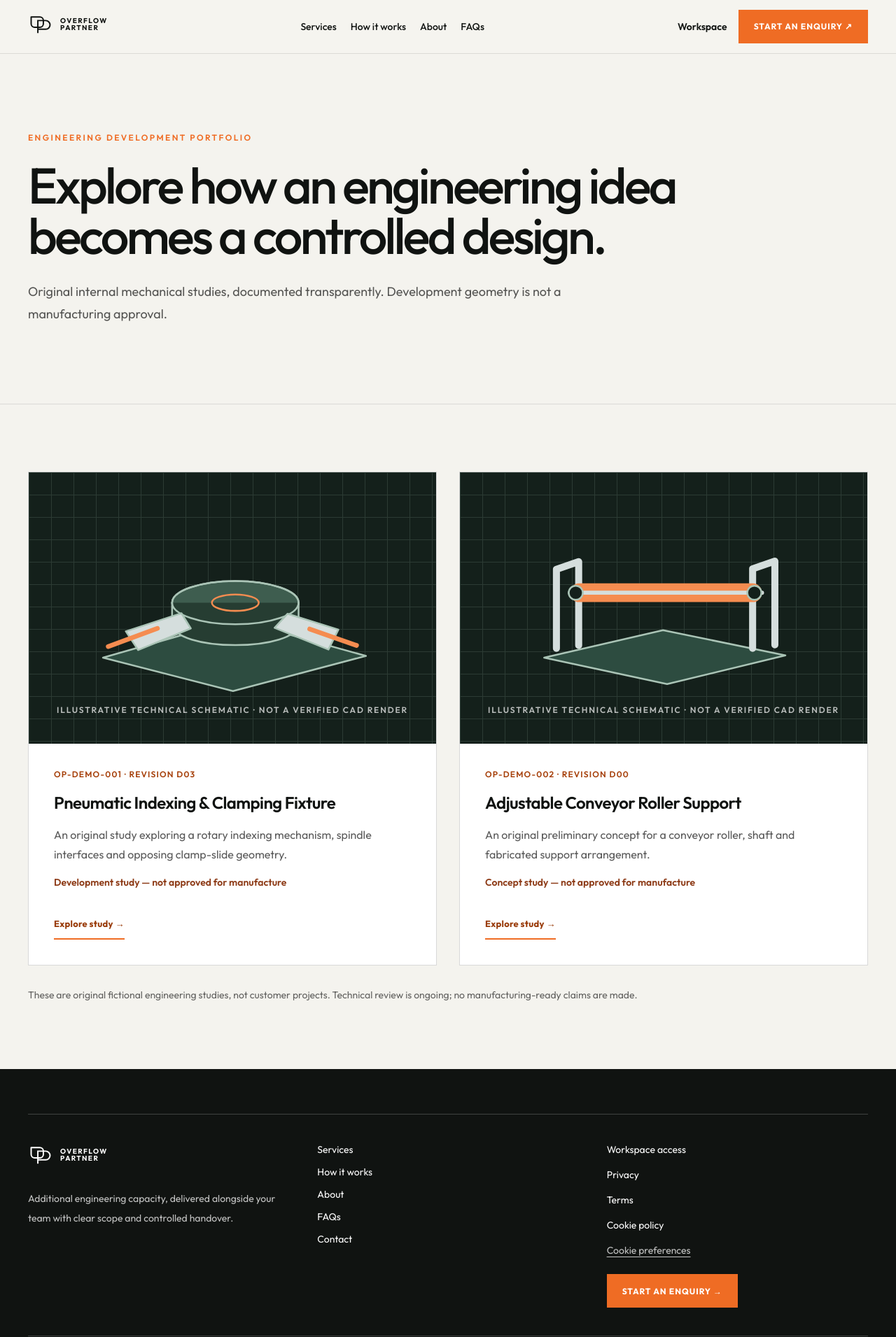
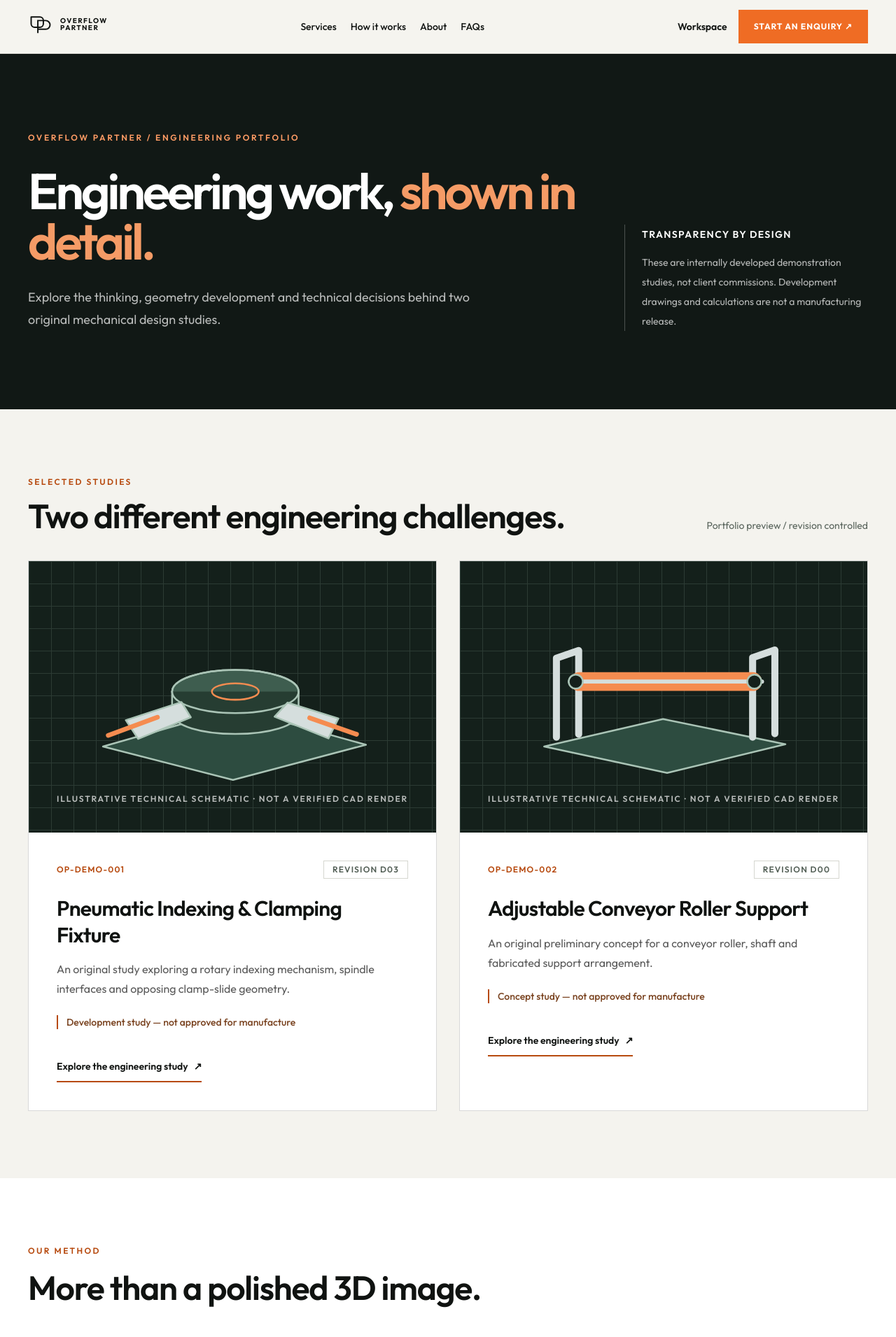
Before and after one commit to zeeshankhanminhas/Overflow-Partner, a Next.js app: page /demonstrations in a window 1280 px wide. Shown: the top 1911 px of the page at 70% size. Built offline with nearby package versions, Linux system fonts and the light colour scheme; no server answers.

Commit message:
portfolio: redesign demo index with editorial engineering storytelling

```diff
--- a/app/demonstrations/page.tsx
+++ b/app/demonstrations/page.tsx
@@ -1,7 +1,35 @@
 import type {Metadata} from 'next';
 import Link from 'next/link';
-import PageShell,{PageIntro} from '@/components/marketing/PageShell';
+import PageShell from '@/components/marketing/PageShell';
 import StudySketch from '@/components/demonstrations/StudySketch';
 import {studies} from '@/lib/engineeringStudies';
-export const metadata:Metadata={title:'Engineering Development Studies | Overflow Partner',description:'Original mechanical development studies and their technical review status.',robots:{index:false,follow:false}};
-export default function DemonstrationsPage(){return <PageShell><PageIntro eyebrow="Engineering development portfolio" title="Explore how an engineering idea becomes a controlled design." description="Original internal mechanical studies, documented transparently. Development geometry is not a manufacturing approval."/><section className="container_large padding_global py-16 md:py-24"><div className="grid gap-8 lg:grid-cols-2">{studies.map((s,i)=><article key={s.id} className="overflow-hidden border border-black/15 bg-white"><StudySketch roller={i===1}/><div className="p-7 md:p-9"><p className="text-xs font-semibold uppercase tracking-widest text-[#a7420d]">{s.id} · Revision {s.revision}</p><h2 className="mt-4 text-2xl font-semibold tracking-tight">{s.title}</h2><p className="mt-4 leading-7 text-black/65">{s.description}</p><p className="mt-4 text-sm font-semibold text-[#8d3b17]">{s.status}</p><Link href={`/demonstrations/${s.slug}`} className="op-link mt-7">Explore study →</Link></div></article>)}</div><p className="mt-8 text-sm text-black/60">These are original fictional engineering studies, not customer projects. Technical review is ongoing; no manufacturing-ready claims are made.</p></section></PageShell>}
+
+export const metadata:Metadata={title:'Engineering Development Portfolio | Overflow Partner',description:'Explore original mechanical engineering development studies, their scope and documented technical review status.',robots:{index:false,follow:false}};
+
+const capabilities=[
+  {number:'01',title:'Mechanical architecture',description:'Original concepts developed around the intended operating function, mechanical interfaces and assembly requirements.'},
+  {number:'02',title:'Parametric CAD development',description:'Structured geometry and revision stages to help test layouts and refine component interfaces.'},
+  {number:'03',title:'Documented engineering judgement',description:'Visible assumptions, preliminary calculations, geometrical checks and outstanding validation requirements.'},
+];
+export default function DemonstrationsPage(){return <PageShell>
+ <section className="bg-[#111815] py-20 text-white md:py-28"><div className="container_large padding_global">
+   <p className="text-xs font-semibold uppercase tracking-[.22em] text-[#ff9c65]">Overflow Partner / Engineering portfolio</p>
+   <div className="mt-8 grid gap-10 lg:grid-cols-[1.4fr_.6fr] lg:items-end">
+     <div><h1 className="max-w-5xl text-5xl font-semibold leading-[1.02] tracking-[-.055em] md:text-7xl">Engineering work, <span className="text-[#f59b66]">shown in detail.</span></h1><p className="mt-7 max-w-2xl text-lg leading-8 text-white/70">Explore the thinking, geometry development and technical decisions behind two original mechanical design studies.</p></div>
+     <div className="border-l border-white/25 pl-6 text-sm leading-7 text-white/70"><p className="font-semibold uppercase tracking-widest text-white">Transparency by design</p><p className="mt-3">These are internally developed demonstration studies, not client commissions. Development drawings and calculations are not a manufacturing release.</p></div>
+   </div>
+ </div></section>
+ <section className="bg-[#f4f3ee] py-20 md:py-24"><div className="container_large padding_global">
+   <div className="mb-10 flex flex-wrap items-end justify-between gap-4"><div><p className="text-xs font-semibold uppercase tracking-[.2em] text-[#b74a0f]">Selected studies</p><h2 className="mt-4 text-4xl font-semibold tracking-tight md:text-5xl">Two different engineering challenges.</h2></div><span className="text-sm text-[#59645c]">Portfolio preview / revision controlled</span></div>
+   <div className="grid gap-8 lg:grid-cols-2">{studies.map((s,i)=><article key={s.id} className="group overflow-hidden border border-black/15 bg-white">
+     <Link href={`/demonstrations/${s.slug}`} className="block focus-visible:outline-offset-[-5px]" aria-label={`View ${s.title} engineering study`}><StudySketch roller={i===1}/></Link>
+     <div className="p-7 md:p-10"><div className="flex flex-wrap items-center justify-between gap-3 text-xs font-semibold uppercase tracking-widest"><span className="text-[#b74a0f]">{s.id}</span><span className="border border-[#d6d7d0] px-3 py-1 text-[#556158]">Revision {s.revision}</span></div>
+      <h3 className="mt-6 text-3xl font-semibold leading-tight tracking-tight">{s.title}</h3><p className="mt-4 text-base leading-7 text-black/65">{s.description}</p>
+      <p className="mt-6 border-l-2 border-[#b74a0f] pl-3 text-sm font-medium text-[#79421f]">{s.status}</p>
+      <Link href={`/demonstrations/${s.slug}`} className="mt-8 inline-flex min-h-11 items-center border-b-2 border-[#b74a0f] text-sm font-semibold text-[#101311] hover:text-[#b74a0f]">Explore the engineering study <span aria-hidden="true" className="ml-2">↗</span></Link>
+     </div>
+   </article>)}</div>
+ </div></section>
+ <section className="bg-white py-20 md:py-24"><div className="container_large padding_global"><p className="text-xs font-semibold uppercase tracking-[.2em] text-[#b74a0f]">Our method</p><h2 className="mt-5 max-w-3xl text-4xl font-semibold tracking-tight md:text-5xl">More than a polished 3D image.</h2><div className="mt-12 grid gap-px border border-black/15 bg-black/15 md:grid-cols-3">{capabilities.map(c=><div className="bg-white p-8" key={c.number}><span className="text-sm font-semibold text-[#b74a0f]">{c.number}</span><h3 className="mt-7 text-xl font-semibold">{c.title}</h3><p className="mt-4 text-sm leading-7 text-black/65">{c.description}</p></div>)}</div><p className="mt-8 max-w-4xl text-sm leading-7 text-black/65">This portfolio is under development. Technical claims are limited to the work evidenced so far. Independent engineering assessment is pending, and none of the displayed studies is approved for manufacture.</p></div></section>
+ <section className="bg-[#111815] py-16 text-white"><div className="container_large padding_global flex flex-wrap items-center justify-between gap-7"><div><p className="text-xs font-semibold uppercase tracking-widest text-[#ff9c65]">An extension of your engineering team</p><h2 className="mt-3 text-3xl font-semibold tracking-tight">Have a design requirement to discuss?</h2></div><Link href="/contact" className="inline-flex min-h-12 items-center bg-[#ef6c24] px-7 font-semibold text-[#111815] hover:bg-[#ff9c65]">Start an enquiry ↗</Link></div></section>
+ </PageShell>;}
```
